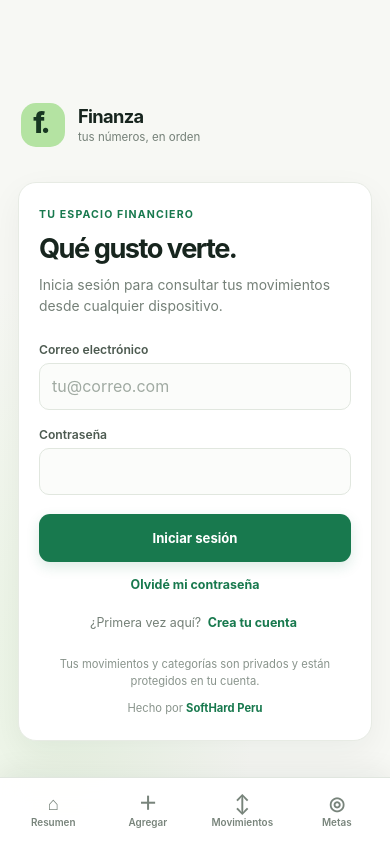
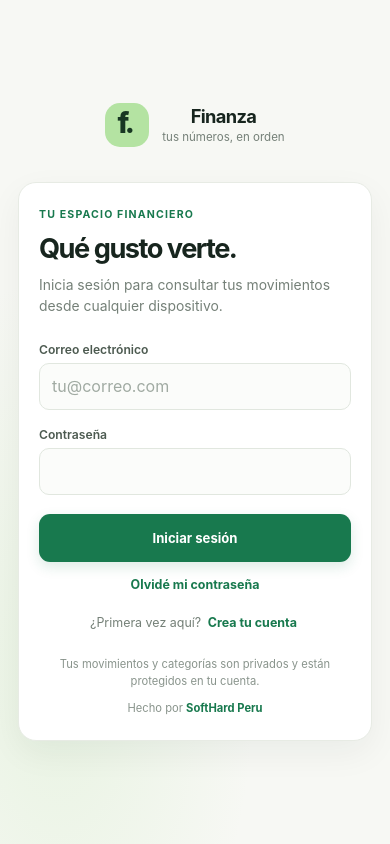
Before and after one commit to godito2020/finanzas, a PHP site: page / in a window 390 px wide. Run offline with PHP 8.4, Linux system fonts and the light colour scheme; some libraries are stand-ins or nearby versions.

Commit message:
Center mobile login branding and hide guest navigation
Co-authored-by: Copilot <223556219+Copilot@users.noreply.github.com>

```diff
--- a/app.js
+++ b/app.js
@@ -145,6 +145,7 @@ function initialize() {
   installButton.hidden = true;
   authScreen.hidden = false;
   appShell.hidden = true;
+  mobileNav.hidden = true;
   apiBaseUrl = getApiBaseUrl();
   initializePublicSettings();
 
@@ -319,6 +320,7 @@ async function loadAccountData() {
 function showApp() {
   authScreen.hidden = true;
   appShell.hidden = false;
+  mobileNav.hidden = false;
   accountEmail.textContent = currentUser ? currentUser.email : '';
   adminPanelButton.hidden = currentUser?.role !== 'master';
   closeAdminPanel();
@@ -330,6 +332,7 @@ function clearAuthSession() {
   localStorage.removeItem(AUTH_TOKEN_KEY);
   appShell.hidden = true;
   authScreen.hidden = false;
+  mobileNav.hidden = true;
 }
 
 function showAuthView(view, message = '') {
--- a/index.html
+++ b/index.html
@@ -373,7 +373,7 @@
         <footer class="page-footer">Hecho para entender mejor tu dinero. <span id="publicContactEmail" hidden></span><a href="https://softhard.pe" target="_blank" rel="noopener noreferrer">SoftHard Peru</a></footer>
       </main>
     </div>
-    <nav class="mobile-nav" aria-label="Navegación móvil">
+    <nav class="mobile-nav" aria-label="Navegación móvil" hidden>
       <a href="#overview"><span aria-hidden="true">⌂</span>Resumen</a>
       <a href="#capture"><span aria-hidden="true">＋</span>Agregar</a>
       <a href="#transactions"><span aria-hidden="true">↕</span>Movimientos</a>
--- a/styles.css
+++ b/styles.css
@@ -413,8 +413,8 @@ td .goal-actions { flex-wrap: nowrap; }
 
 @media (max-width: 760px) {
   html { scroll-padding-top: 12px; }
-  .auth-screen { display: flex; min-height: 100vh; min-height: 100dvh; flex-direction: column; justify-content: center; gap: 35px; padding: max(24px, env(safe-area-inset-top)) 18px max(24px, env(safe-area-inset-bottom)); }
-  .auth-brand { align-self: flex-start; margin-left: 3px; }
+  .auth-screen { display: flex; min-height: 100vh; min-height: 100dvh; flex-direction: column; align-items: center; justify-content: center; gap: 35px; padding: max(24px, env(safe-area-inset-top)) 18px max(24px, env(safe-area-inset-bottom)); }
+  .auth-brand { align-self: center; justify-content: center; margin: 0 auto; text-align: center; }
   .auth-card { max-width: 460px; padding: 25px 20px; border-radius: 18px; }
   .app-shell { display: block; min-height: 100vh; min-height: 100dvh; }
   .sidebar { position: relative; display: block; width: 100%; height: auto; padding: max(16px, env(safe-area-inset-top)) 18px 13px; }
@@ -486,6 +486,7 @@ td .goal-actions { flex-wrap: nowrap; }
     box-shadow: 0 -8px 25px rgba(24, 42, 31, .06);
     backdrop-filter: blur(14px);
   }
+  .mobile-nav[hidden] { display: none !important; }
   .mobile-nav a { display: grid; min-height: 48px; place-items: center; align-content: center; gap: 3px; border-radius: 10px; color: #78847b; font-size: .62rem; font-weight: 620; text-decoration: none; }
   .mobile-nav a span { font-size: 1.15rem; line-height: 1; }
   .mobile-nav a:active, .mobile-nav a:focus { background: #edf5ed; color: var(--green); }
```
